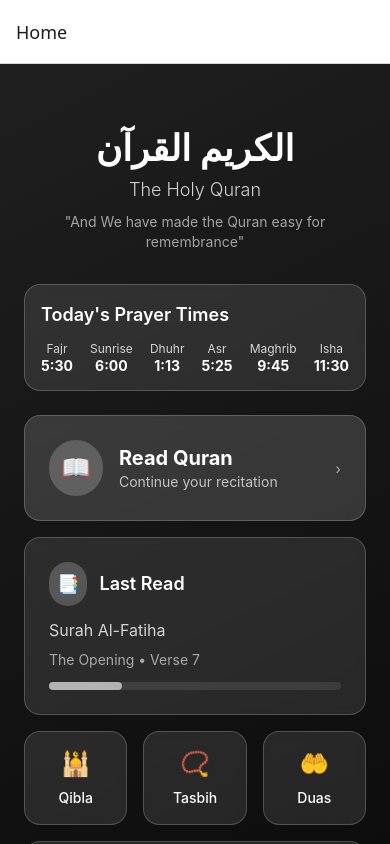
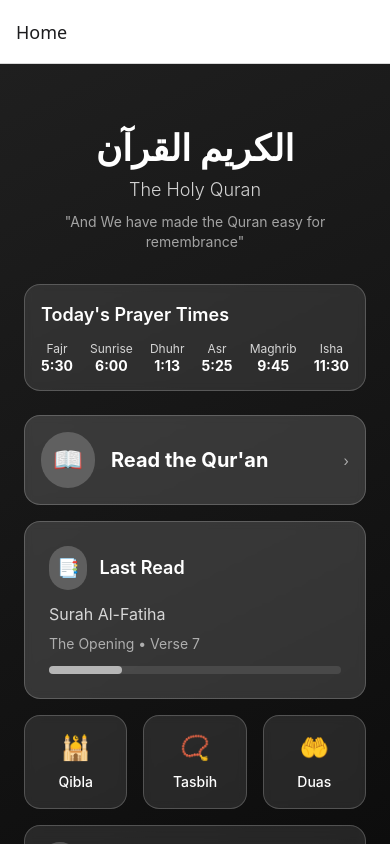
Before and after one commit to Saher-Anwar/Advanced_Quran_App, a React Native app in the folder frontend/: screen /Home in a window 390 px wide. Built offline with nearby package versions, Linux system fonts and the light colour scheme.

Commit message:
Refactored custom list item into separate component

```diff
--- a/frontend/App.tsx
+++ b/frontend/App.tsx
@@ -1,4 +1,3 @@
-import { Text, View } from 'react-native';
 import './global.css';
 import AppNavigator from 'navigation/AppNavigator';
 
--- /dev/null
+++ b/frontend/components/CustomListItem.tsx
@@ -0,0 +1,30 @@
+import { TouchableOpacity, View, Text } from 'react-native';
+
+interface CustomListItemProps {
+  title: string;
+  subtitle?: string;
+  icon: string;
+  onPress: () => void;
+  verticalSize?: number;
+}
+
+const CustomListItem = ({ title, subtitle, icon, onPress, verticalSize }: CustomListItemProps) => {
+  return (
+    <TouchableOpacity
+      onPress={onPress}
+      className={`rounded-2xl border border-white/20 bg-white/15 p-${verticalSize || 4} backdrop-blur-sm active:bg-white/20`}>
+      <View className="flex-row items-center">
+        <View className="mr-4 rounded-full bg-white/20 p-3">
+          <Text className="text-2xl text-white">{icon}</Text>
+        </View>
+        <View className="flex-1">
+          <Text className="text-xl font-bold text-white">{title}</Text>
+          {subtitle && <Text className="text-sm text-white/70">{subtitle}</Text>}
+        </View>
+        <Text className="text-white/60">›</Text>
+      </View>
+    </TouchableOpacity>
+  );
+};
+
+export default CustomListItem;
--- a/frontend/screens/HomeScreen.tsx
+++ b/frontend/screens/HomeScreen.tsx
@@ -4,6 +4,7 @@ import { LinearGradient } from 'expo-linear-gradient';
 import PageTitle from 'components/PageTitle';
 import PrayerTimesCard from 'components/PrayerTimesCard';
 import prayerTimeInfo from 'mock_data/prayer_time_info';
+import CustomListItem from 'components/CustomListItem';
 
 const HomeScreen = () => {
   const navigation = useNavigation();
@@ -42,23 +43,10 @@ const HomeScreen = () => {
           {/* Main Action Cards */}
           <View className="space-y-4 px-6">
             {/* Read Quran Card */}
-            <TouchableOpacity
-              onPress={navigateToChapterList}
-              className="rounded-2xl border border-white/20 bg-white/15 p-6 backdrop-blur-sm active:bg-white/20">
-              <View className="flex-row items-center">
-                <View className="mr-4 rounded-full bg-white/20 p-3">
-                  <Text className="text-2xl text-white">📖</Text>
-                </View>
-                <View className="flex-1">
-                  <Text className="text-xl font-bold text-white">Read Quran</Text>
-                  <Text className="text-sm text-white/70">Continue your recitation</Text>
-                </View>
-                <Text className="text-white/60">›</Text>
-              </View>
-            </TouchableOpacity>
+            <CustomListItem title={"Read the Qur'an"} icon={'📖'} onPress={navigateToChapterList} />
 
             {/* Last Read Card */}
-            <View className="rounded-2xl border border-white/20 bg-white/10 p-6 backdrop-blur-sm">
+            <View className="rounded-2xl border border-white/20 bg-white/15 p-6 backdrop-blur-sm">
               <View className="mb-3 flex-row items-center">
                 <View className="mr-3 rounded-full bg-white/20 p-2">
                   <Text className="text-lg text-white">📑</Text>
```
